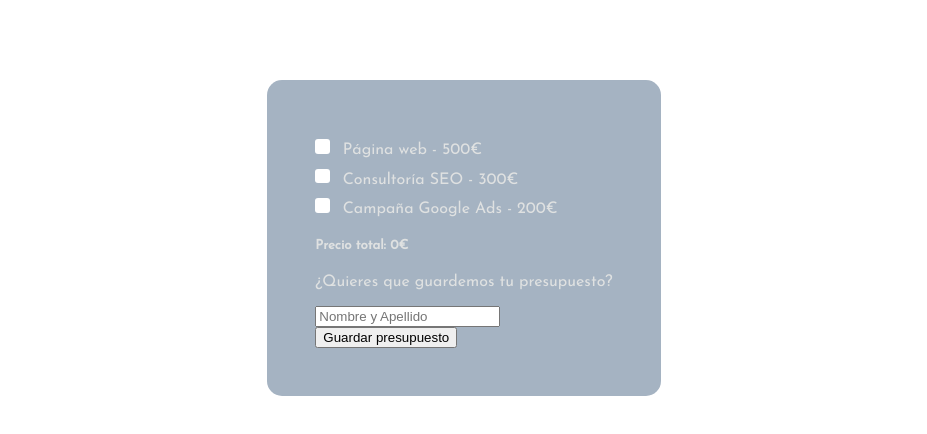
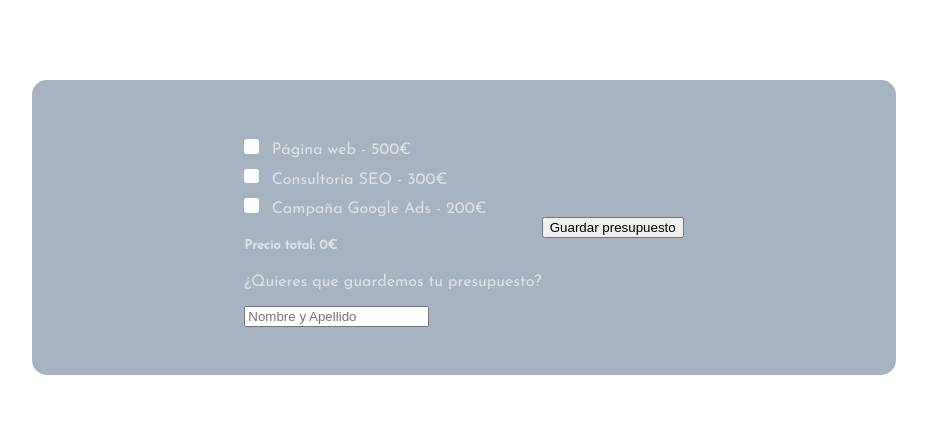
Before and after one commit to velezarav/sprint-7, a React (Create React App) app: page /presupuesto in a window 1280 px wide. Shown: the top 434 px of the page, without its empty margins (176-1103 px from the left). Built offline with nearby package versions, Linux system fonts and the light colour scheme.

Commit message:
listado component

```diff
--- a/src/Routes.js
+++ b/src/Routes.js
@@ -1,12 +1,12 @@
 import {BrowserRouter, Routes, Route} from 'react-router-dom'
+import Bienvenida from './components/Bienvenida';
 import Presupuesto from './components/Presupuesto';
-import Home from './components/Home';
 
 export default () => (
     <BrowserRouter>
         <Routes>
             <Route path="/presupuesto" element={<Presupuesto />} />
-            <Route path="/" element={<Home />} />
+            <Route path="/" element={<Bienvenida />} />
         </Routes>
     </BrowserRouter>
 )
--- a/src/components/Home.js
+++ b/src/components/Bienvenida.js
@@ -1,8 +1,8 @@
 import { Link } from 'react-router-dom'
 
-export default function Home() {
+export default function Bienvenida() {
     return(
-        <div>
+        <div className='bienvenida'>
             <h1> Mensaje de bienvenida </h1>
             <Link to="/presupuesto"> Ir al presupuesto </Link>
         </div>
--- /dev/null
+++ b/src/components/Botonera.js
@@ -0,0 +1,10 @@
+
+export default function Botonera() {
+    return(
+        <>
+            <button>alfabeto</button>
+            <button>normal</button>
+            <button>fecha</button>
+        </>
+    )
+}
--- /dev/null
+++ b/src/components/Buscador.js
@@ -0,0 +1,7 @@
+export default function Buscador() {
+    return(
+        <div>
+            BUSCADOR
+        </div>
+    )
+}
--- /dev/null
+++ b/src/components/Listado.js
@@ -0,0 +1,20 @@
+import '../css/Listado.css'
+import Botonera from './Botonera'
+import Buscador from './Buscador'
+
+export default function Listado(props) {
+    console.log(props)
+    const presupuestos = props.arrayListado;
+    const mostrarListado = presupuestos.map(item => <div key={item.id}>{item}</div>)
+    return(
+        <div className='listado'>
+        Listado
+        <Botonera />
+        <Buscador />
+        <div className='container-presupuestos'>
+            {mostrarListado}
+        </div>
+
+        </div>
+    )
+}
--- a/src/components/Panel.js
+++ b/src/components/Panel.js
@@ -3,7 +3,7 @@ import Modal from './Modal'
 
 export default function Panel(props) {
 	const [isOpenModalQuantity, openModalQuantity, closeModalQuantity] = useModal(false);
-  const [isOpenModalLanguage, openModalLanguage, closeModalLanguage] = useModal(true);
+	const [isOpenModalLanguage, openModalLanguage, closeModalLanguage] = useModal(false);
 
 	return(
 	<div>
--- a/src/components/Presupuesto.js
+++ b/src/components/Presupuesto.js
@@ -1,8 +1,11 @@
 import '../css/App.css';
 import {useState, useEffect} from 'react';
 import Panel from './Panel'
+import Listado from './Listado';
 
 export default function Presupuesto() {
+
+  // STATES
   const [quote, setQuote] = useState({
     id: 0,
     client: "",
@@ -14,6 +17,9 @@ export default function Presupuesto() {
     total: 0
   })
 
+  const [listado, setListado] = useState([]);
+
+  // USEEFFECT - LOCAL STORAGE
     useEffect(() => {
     const data = localStorage.getItem('quote');
     if (data) {
@@ -25,7 +31,7 @@ export default function Presupuesto() {
     localStorage.setItem('quote', JSON.stringify(quote))
   });
 
-  console.log(Date())
+  // SELECCIONAR SERVICIOS
   function handleChange(e){
     const {name, value, checked, type} = e.target;
 
@@ -35,16 +41,11 @@ export default function Presupuesto() {
     }))
   }
 
-  function handleChangeQuantity(quantity) {
-    setQuote(prevQuote => ({
-      ...prevQuote,
-      wPQuantity: quantity
-    }))
-  }
-
+  //CALCULAR TOTALES
   const calculateWP = quote.wPQuantity > 1 || quote.wPLanguages > 1 ? quote.wPQuantity * quote.wPLanguages * 30 : 0;
   quote.total = (quote.webPage ? (500 + calculateWP) : 0) + (quote.consultingSEO ? 300 : 0) + (quote.adsCampaign ? 200 : 0);
 
+  // SELECCIONAR CANTIDAD E IDIOMAS
   function subQuantity() {
     setQuote(prevquote => ({
       ...prevquote,
@@ -87,9 +88,37 @@ export default function Presupuesto() {
     }))
 }
 
+// GUARDAR PRESUPUESTO
+function submitQuote() {
+  const date = new Date();
+  const numero = listado.length;
+  setQuote(prevQuote => ({
+    ...prevQuote,
+    id: listado.length + 1,
+    date: numero
+  }))
+
+  setListado(prevListado => [...prevListado, quote])
+
+  setQuote({
+    id: 0,
+    client: "",
+    webPage: false,
+    wPLanguages: 1,
+    wPQuantity: 1,
+    consultingSEO: false,
+    adsCampaign: false,
+    total: 0
+  })
+
+}
+
 console.log(quote)
+console.log(listado)
 
   return (
+    <>
+      <div className='presupuesto'>
         <div className='form-container'>
         <form className="form">
           <input
@@ -140,8 +169,13 @@ console.log(quote)
             defaultValue={quote.client}
           />
           <br />
-        <button>Guardar presupuesto</button>
         </form>
+        <button onClick={submitQuote}>Guardar presupuesto</button>
     </div>
+      </div>
+
+    </>
+
+
   )
 }
--- a/src/css/App.css
+++ b/src/css/App.css
@@ -1,18 +1,11 @@
 @import url('https://fonts.googleapis.com/css2?family=Josefin+Sans&display=swap');
 
-body {
-  margin: 0;
-  padding: 0;
-  /* background-image: url(./img/fondo-mar.jpg);
-  background-repeat: no-repeat;
-  background-size:cover;
-  background-position: center;*/
-  height: 100%;
-  font-family: 'Josefin Sans', sans-serif;
-  color: #DFE1E1;
+.presupuesto {
+  width: 100%;
 }
 
 .form-container {
+  width: 60%;
   display: flex;
   justify-content: center;
   align-items: center;
--- /dev/null
+++ b/src/css/Home.css
@@ -0,0 +1,6 @@
+.home {
+    width: 100%;
+    margin: 0;
+    display: grid;
+    grid-template-columns: auto auto;
+  }
--- /dev/null
+++ b/src/css/Listado.css
@@ -0,0 +1,6 @@
+.listado {
+	background-color: #A5B3C2;
+	width: 100%;
+	height: 100vh;
+	margin: 0;
+}
--- a/src/css/index.css
+++ b/src/css/index.css
@@ -1,25 +1,11 @@
 body {
+  width: 100%;
+  height: 100vh;
   margin: 0;
-  font-family: -apple-system, BlinkMacSystemFont, 'Segoe UI', 'Roboto', 'Oxygen',
-    'Ubuntu', 'Cantarell', 'Fira Sans', 'Droid Sans', 'Helvetica Neue',
-    sans-serif;
+  font-family: 'Josefin Sans', sans-serif;
+  color: #DFE1E1;
   -webkit-font-smoothing: antialiased;
   -moz-osx-font-smoothing: grayscale;
-  height: 100%;
-  display: flex;
-  justify-content: center;
-}
-
-body {
-  margin: 0;
-  padding: 0;
-  /*background-image: url(./img/fondo-mar.jpg);
-  background-repeat: no-repeat;
-  background-size:cover;
-  background-position: center;*/
-  height: 100%;
-  font-family: 'Josefin Sans', sans-serif;
-  color: #DFE1E1;
 }
 
 code {
```
Also changed, not shown: src/components/Modal.js (indentation only). Lines whose indentation alone changed are shown as unchanged.
